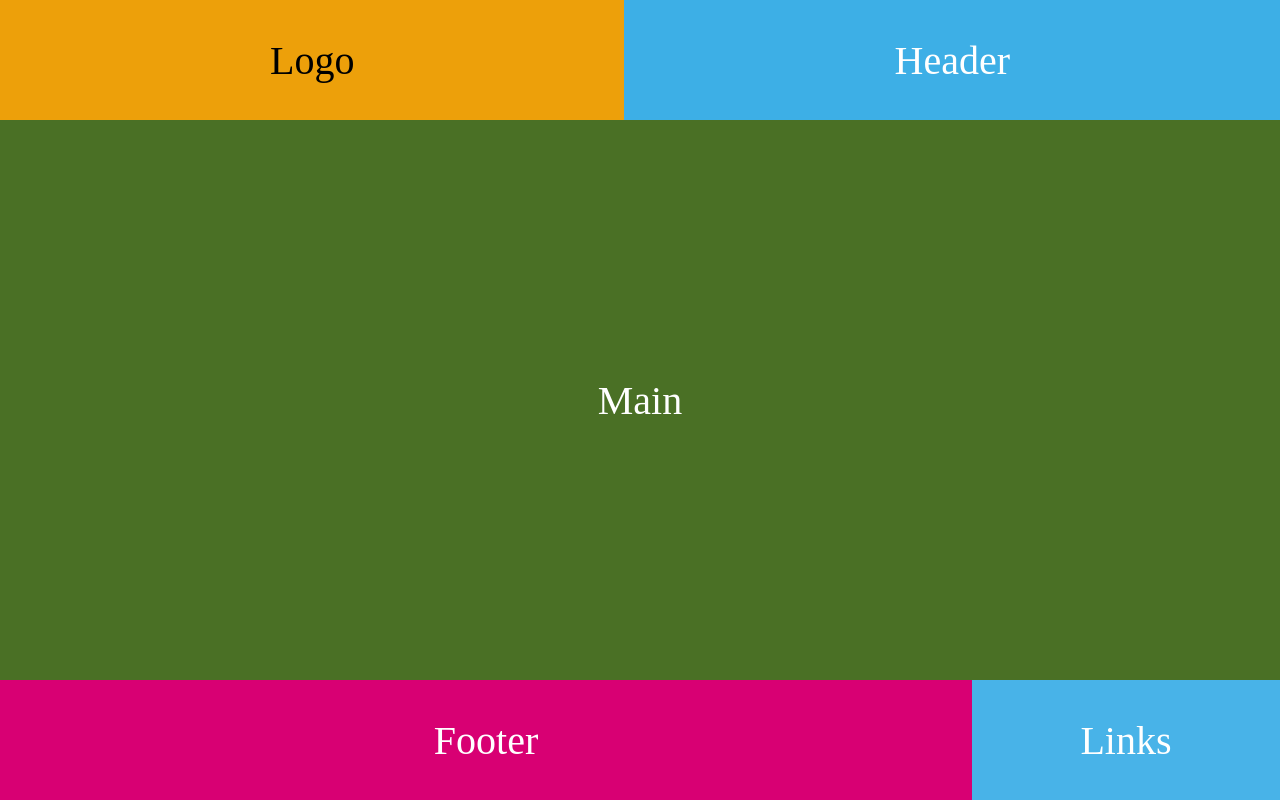
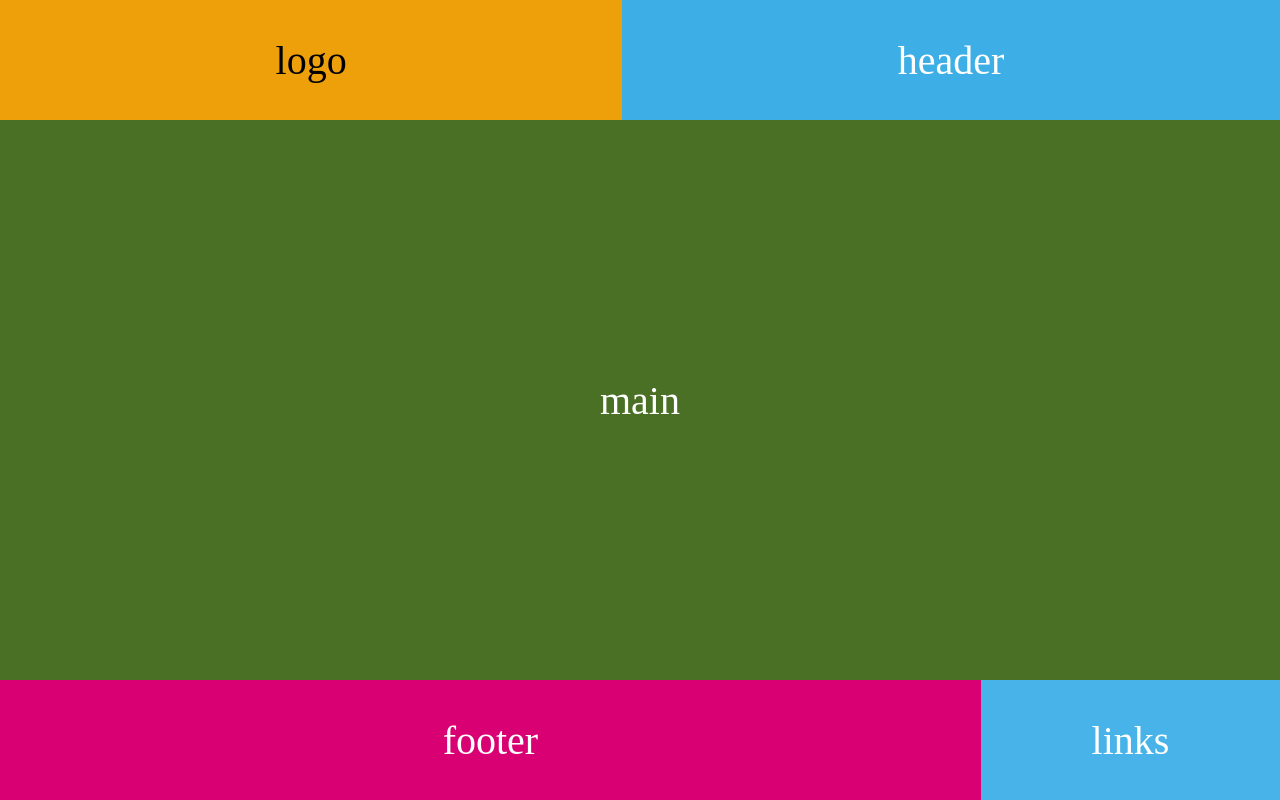
Before and after one commit to renildoagostini/Front-end, a plain HTML site: page Prova/Questao 01/index.html in a window 1280 px wide. Drawn offline with Linux system fonts and the light colour scheme.

Commit message:
Prova de front-end

```diff
--- a/Prova/Questão 01/index.html
+++ b/Prova/Questao 01/index.html
@@ -7,23 +7,23 @@
     <link rel="stylesheet" href="style.css">
 </head>
 <body>
-    <div class="cabecalho">
-        <div class="logo">Logo</div>
-        <div class="header">Header</div>
-    </div>
+    <header>
+        <div class="logo">logo</div>
+        <div class="cabecalho">header</div>
+    </header>
 
-    <div class="principal">
-        Main
-    </div>
+    <main>
+        main
+    </main>
 
-    <div class="rodape">
-        <div class="footer">
-            Footer
+    <footer>
+        <div class="rodape">
+            footer
         </div>
 
         <div class="links">
-            Links
+            links
         </div>
-    </div>
+    </footer>
 </body>
 </html>
--- a/Prova/Questão 01/style.css
+++ b/Prova/Questao 01/style.css
@@ -3,7 +3,7 @@
     padding: 0;
 }
 
-.cabecalho{
+header{
     height: 15vh;
     display: flex;
     flex-direction: row;
@@ -21,7 +21,7 @@
     align-items: center;
  }
 
- .header{
+ .cabecalho{
     height: 15vh;
     color: white;
     background-color: #3dafe6;
@@ -31,7 +31,7 @@
     align-items: center;
  }
 
- .principal{
+ main{
     background-color:#4a7025;
     color: white;
     height: 70vh;
@@ -43,7 +43,7 @@
     align-items: center;
  }
 
- .rodape{
+ footer{
     height: 15vh;
     display: flex;
     flex-direction: row;
@@ -51,7 +51,7 @@
     font-size: 40px;
 }
 
-.footer{
+.rodape{
     height: 15vh;
     background-color: #d80073;
     color: white;
--- /dev/null
+++ b/Prova/Questao 02/style.css
@@ -0,0 +1,87 @@
+
+@import url('https://fonts.googleapis.com/css2?family=Montserrat:ital,wght@0,100..900;1,100..900&display=swap');
+
+*{
+    margin: 0;
+    padding: 0;
+    font-family: "Montserrat", sans-serif;
+}
+
+body{
+    background:white;
+    font-size: 30px;
+
+    width: 100vw;
+    height: 100vh;
+
+    display: flex;
+    flex-direction: column;
+}
+
+header{
+    height: 60px;
+    font-size: 16px;
+
+    display: flex;
+    justify-content: flex-end;
+    align-items: center;
+}
+
+.link{
+    text-decoration: none;
+    padding-left: 10px;
+    color: #585A5B;
+    font-weight: 400;
+    font-size: 14px;
+}
+
+.btn2{
+    font-size: 13PX;
+    text-decoration: none;
+    background-color: #F8F9FA;
+    padding: 8px 15px 8px 15px;
+    color: #4B4E51;
+    border-radius: 15px;
+    margin-left: 10px;
+}
+
+.btn1{
+    background-color: #1A73E8;
+    padding: 8px 15px 8px 15px;
+    color: white;
+    border-radius: 15px;
+    margin: 10px;
+}
+
+
+main{
+    background-color: white;
+    flex-grow: 1;
+
+    display: flex;
+    flex-direction: column;
+    justify-content: center;
+    align-items: center;
+
+}
+
+.pesquisa{
+    height: 40px;
+    min-width: 50vw;
+    max-width: 75vw;
+    border-radius: 20px;
+    border: 1px solid black;
+    margin: 10px;
+}
+
+footer{
+    color: #6B7682;
+    background-color: #F2F2F2;
+    height: 60px;
+    border-bottom: 1px solid #DDDFE3;
+    font-size: 18px;
+    padding-left: 18px;
+
+    display: flex;
+    align-items: center;
+}
```
Also changed, not shown: Prova/Questao 02/index.html (added, +35 -0 lines), Prova/Questao 02/img/googlelogo_color_272x92dp.png (added), 1 other file.
